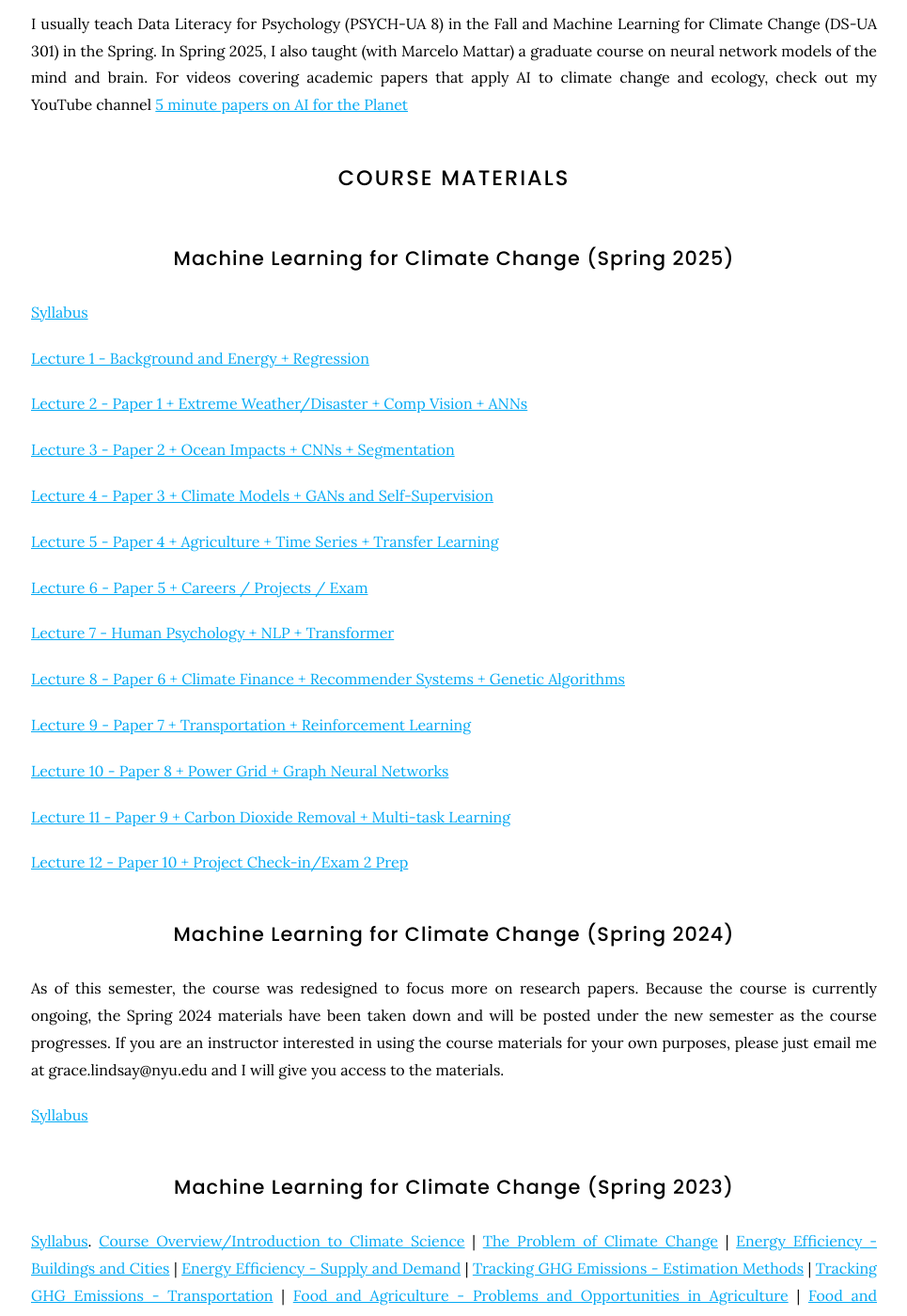
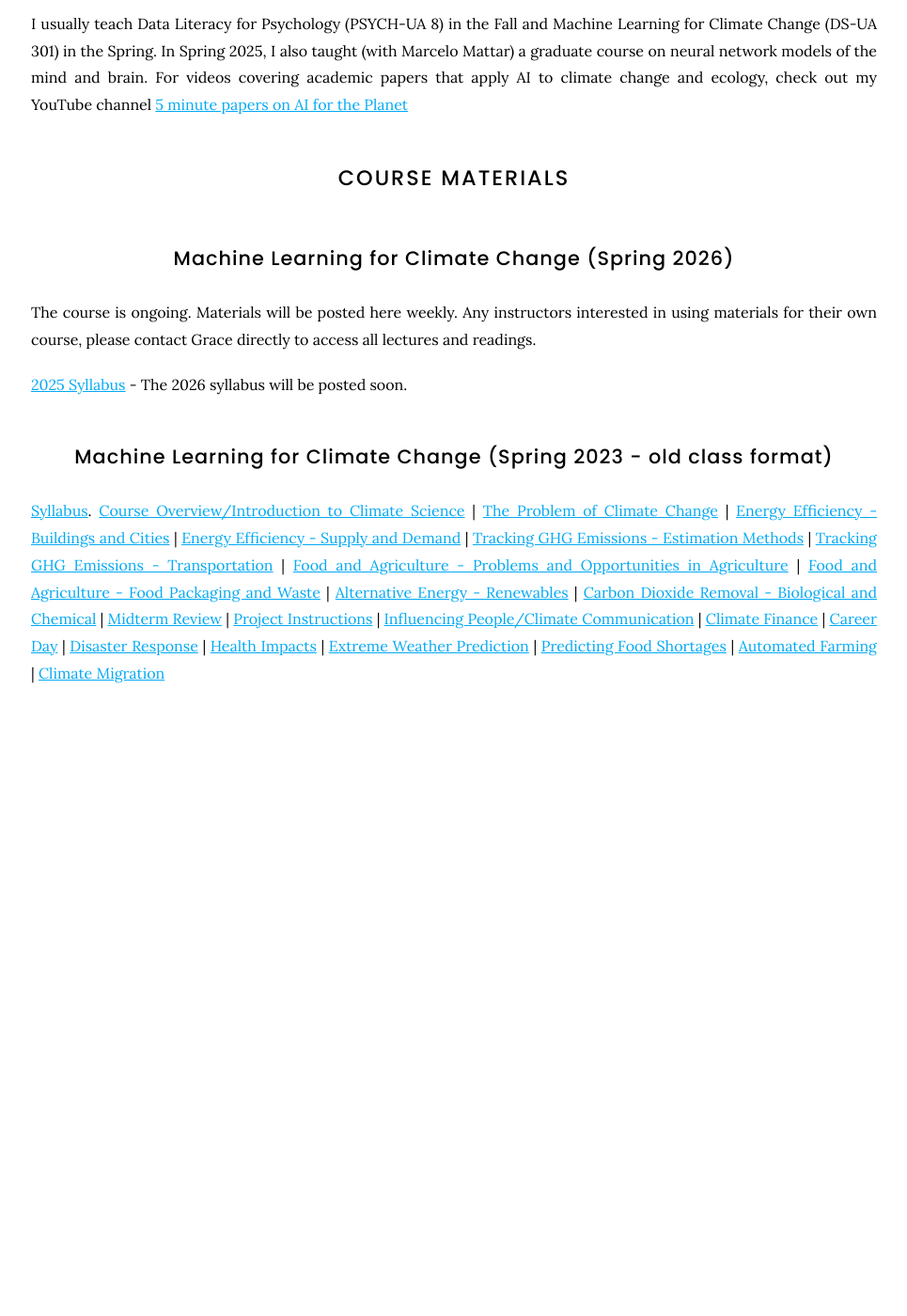
Before and after one commit to Lindsay-Lab/lindsay-lab.github.io, a Jekyll site: the page built from teaching/index.md, in a window 1280 px wide and 1400 px high, scrolled down 251 px. Shown: the whole window at 94% size, without its empty margins (157-1122 px from the left). Built offline with Jekyll 4.4.1, drawn with Linux system fonts in a browser that asks for light colours; nearby versions of some CDN libraries; after the commit the page ends 1062 px from its top, so only the background shows below that.

Commit message:
Update index.md

```diff
--- a/teaching/index.md
+++ b/teaching/index.md
@@ -10,40 +10,14 @@ nav:
 I usually teach Data Literacy for Psychology (PSYCH-UA 8) in the Fall and Machine Learning for Climate Change (DS-UA 301) in the Spring. In Spring 2025, I also taught (with Marcelo Mattar) a graduate course on neural network models of the mind and brain. For videos covering academic papers that apply AI to climate change and ecology, check out my YouTube channel [5 minute papers on AI for the Planet](https://www.youtube.com/@AIforthePlanet)
 
 # Course Materials
-## Machine Learning for Climate Change (Spring 2025)
-[Syllabus](https://lindsay-lab.github.io/ClimateML_Lectures/ML%20for%20Climate%20Change%20Syllabus%20Spring%2025-1.pdf)
+## Machine Learning for Climate Change (Spring 2026)
+The course is ongoing. Materials will be posted here weekly. Any instructors interested in using materials for their own course, please contact Grace directly to access all lectures and readings.
 
-[Lecture 1 - Background and Energy + Regression](https://lindsay-lab.github.io/ClimateML_Lectures/Lecture%201%20-%20Intro%20%2B%20Energy%20%2B%20Regression%202025.pdf)
-
-[Lecture 2 - Paper 1 + Extreme Weather/Disaster + Comp Vision + ANNs](https://lindsay-lab.github.io/ClimateML_Lectures/Lecture%202%20-%20Paper%201%20%2B%20Extreme%20Weather%20%2B%20Comp%20Vision2025.pdf)
-
-[Lecture 3 - Paper 2 + Ocean Impacts + CNNs + Segmentation](https://lindsay-lab.github.io/ClimateML_Lectures/Lecture%203%20-%20Paper%202%20%2B%20Ocean%20Impacts%20%2B%20CNN_Segmentation2025.pdf)
-
-[Lecture 4 - Paper 3 + Climate Models + GANs and Self-Supervision](https://lindsay-lab.github.io/ClimateML_Lectures/Lecture%204%20-%20Paper%203%20%2B%20Climate%20Models%20%2B%20GANs%20and%20Self-Supervision2025.pdf)
-
-[Lecture 5 - Paper 4 + Agriculture + Time Series + Transfer Learning](https://lindsay-lab.github.io/ClimateML_Lectures/Lecture%205%20-%20Paper%204%20%2B%20Agriculture%20%2B%20Time%20Series%20%2B%20Transfer%20Learning2025.pdf)
-
-[Lecture 6 - Paper 5 + Careers / Projects / Exam](https://lindsay-lab.github.io/ClimateML_Lectures/Lecture6-Paper5%2BCareer_ProjectInfo.pdf)
-
-[Lecture 7 - Human Psychology + NLP + Transformer](https://lindsay-lab.github.io/ClimateML_Lectures/Lecture%207%20-%20Psychology%20%2B%20NLP%20%2B%20Transformers.pdf)
-
-[Lecture 8 - Paper 6 + Climate Finance + Recommender Systems + Genetic Algorithms](https://lindsay-lab.github.io/ClimateML_Lectures/Lecture%208%20-%20Paper%206%20%2B%20Climate%20Finance%20%2B%20Recommenders%20%2B%20GA2025.pdf)
-
-[Lecture 9 - Paper 7 + Transportation + Reinforcement Learning](https://lindsay-lab.github.io/ClimateML_Lectures/Lecture9-Paper7+Transportation+ReinforcementLearning2025.pdf)
-
-[Lecture 10 - Paper 8 + Power Grid + Graph Neural Networks](https://lindsay-lab.github.io/ClimateML_Lectures/Lecture10Paper8PowerGridGraphNeuralNetworks.pdf)
-
-[Lecture 11 - Paper 9 + Carbon Dioxide Removal + Multi-task Learning](https://lindsay-lab.github.io/ClimateML_Lectures/Lecture11Paper9CarbonDioxideRemovalReviewMultitaskLearning.pdf)
-
-[Lecture 12 - Paper 10 + Project Check-in/Exam 2 Prep](https://lindsay-lab.github.io/ClimateML_Lectures/Lecture12Paper10Exam2Prep.pdf)
-
-## Machine Learning for Climate Change (Spring 2024)
-As of this semester, the course was redesigned to focus more on research papers. Because the course is currently ongoing, the Spring 2024 materials have been taken down and will be posted under the new semester as the course progresses. If you are an instructor interested in using the course materials for your own purposes, please just email me at grace.lindsay@nyu.edu and I will give you access to the materials.
-
-[Syllabus](https://lindsay-lab.github.io/ClimateML_Lectures/ML%20for%20Climate%20Syllabus%20Spring%2024-3.pdf)
+[2025 Syllabus](https://lindsay-lab.github.io/ClimateML_Lectures/ML%20for%20Climate%20Change%20Syllabus%20Spring%2025-1.pdf) - The 2026 syllabus will be posted soon.
 
 
-## Machine Learning for Climate Change (Spring 2023)
+
+## Machine Learning for Climate Change (Spring 2023 - old class format)
 [Syllabus](https://lindsay-lab.github.io/ClimateML_Lectures/ML%20for%20Climate%20Syllabus-3.pdf).
 [Course Overview/Introduction to Climate Science](https://lindsay-lab.github.io/ClimateML_Lectures/Intro_Climate%20Science.pdf) |
 [The Problem of Climate Change](https://lindsay-lab.github.io/ClimateML_Lectures/Climate%20Change.pdf) |
```
